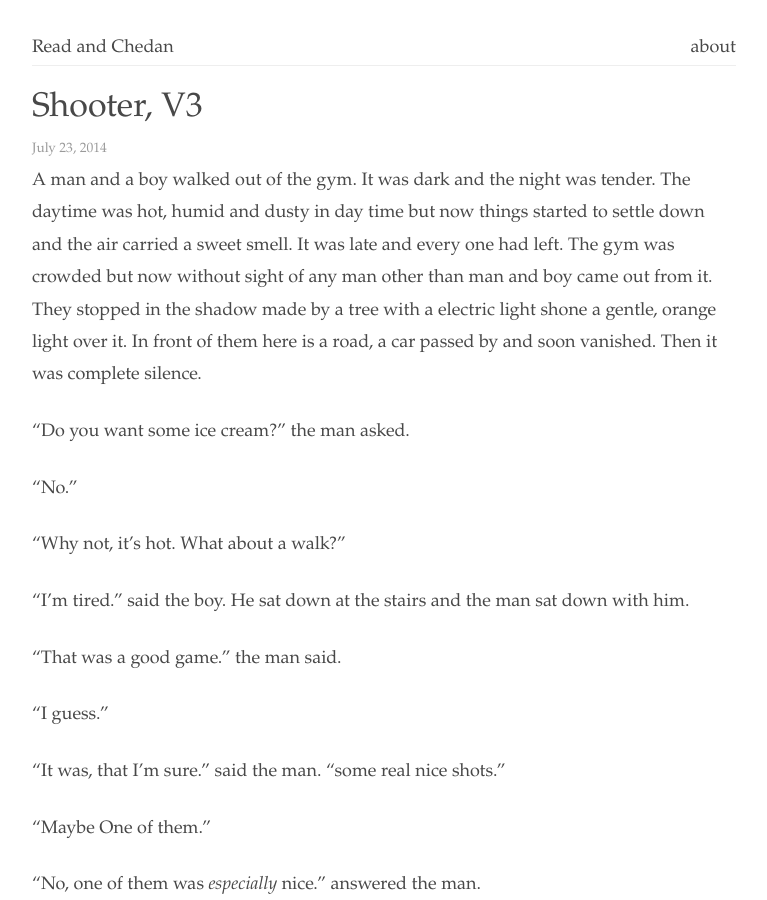
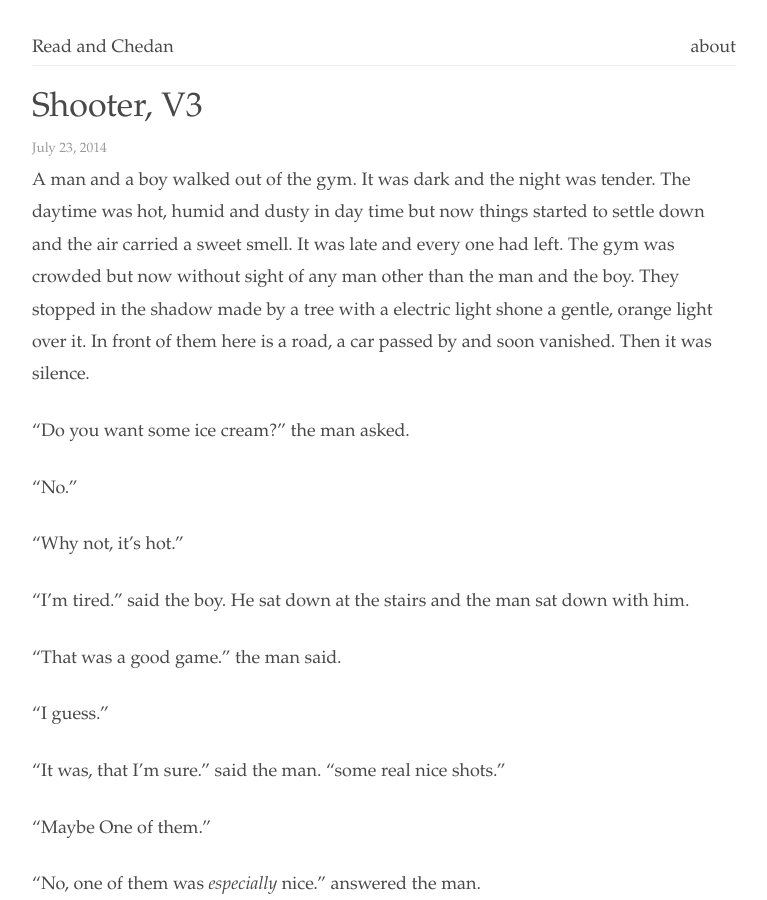
Before and after one commit to readandchedan/readandchedan.github.io, a Jekyll site: the page built from _posts/fiction/_posts/2014-07-23-shooter.md, in a window 1280 px wide and 900 px high. Shown: the whole window, without its empty margins (256-1023 px from the left). Built offline with Jekyll 4.4.1, drawn with Linux system fonts in a browser that asks for light colours.

Commit message:
Commited on 2014-07-31 00:44:55.293019

```diff
--- a/_posts/fiction/_posts/2014-07-23-shooter.md
+++ b/_posts/fiction/_posts/2014-07-23-shooter.md
@@ -3,13 +3,13 @@ title: Shooter, V3
 layout: default
 ---
 
-A man and a boy walked out of the gym. It was dark and the night was tender. The daytime was hot, humid and dusty in day time but now things started to settle down and the air carried a sweet smell. It was late and every one had left. The gym was crowded but now without sight of any man other than man and boy came out from it. They stopped in the shadow made by a tree with a electric light shone a gentle, orange light over it. In front of them here is a road, a car passed by and soon vanished. Then it was complete silence.
+A man and a boy walked out of the gym. It was dark and the night was tender. The daytime was hot, humid and dusty in day time but now things started to settle down and the air carried a sweet smell. It was late and every one had left. The gym was crowded but now without sight of any man other than the man and the boy. They stopped in the shadow made by a tree with a electric light shone a gentle, orange light over it. In front of them here is a road, a car passed by and soon vanished. Then it was silence.
 
 "Do you want some ice cream?" the man asked.
 
 "No."
 
-"Why not, it's hot. What about a walk?"
+"Why not, it's hot."
 
 "I'm tired." said the boy. He sat down at the stairs and the man sat down with him.
 
```
